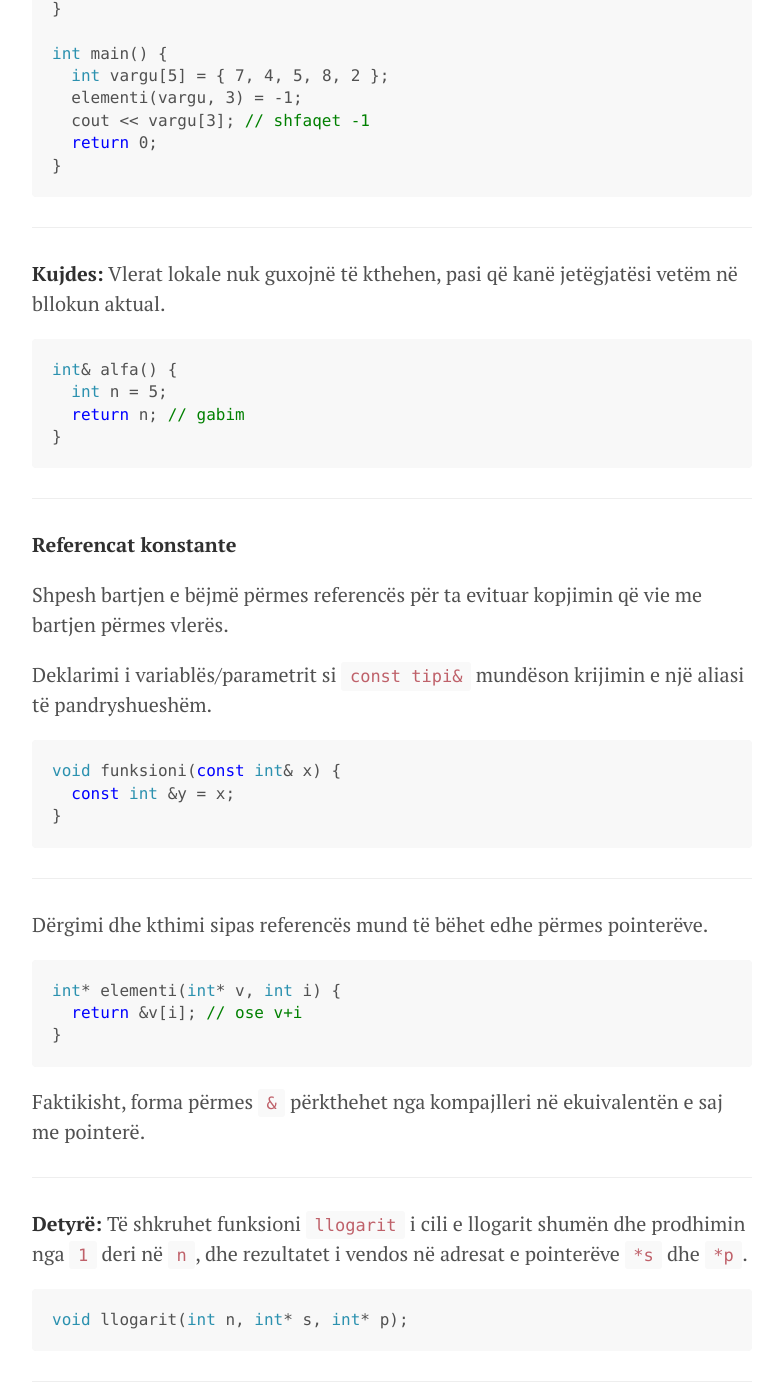
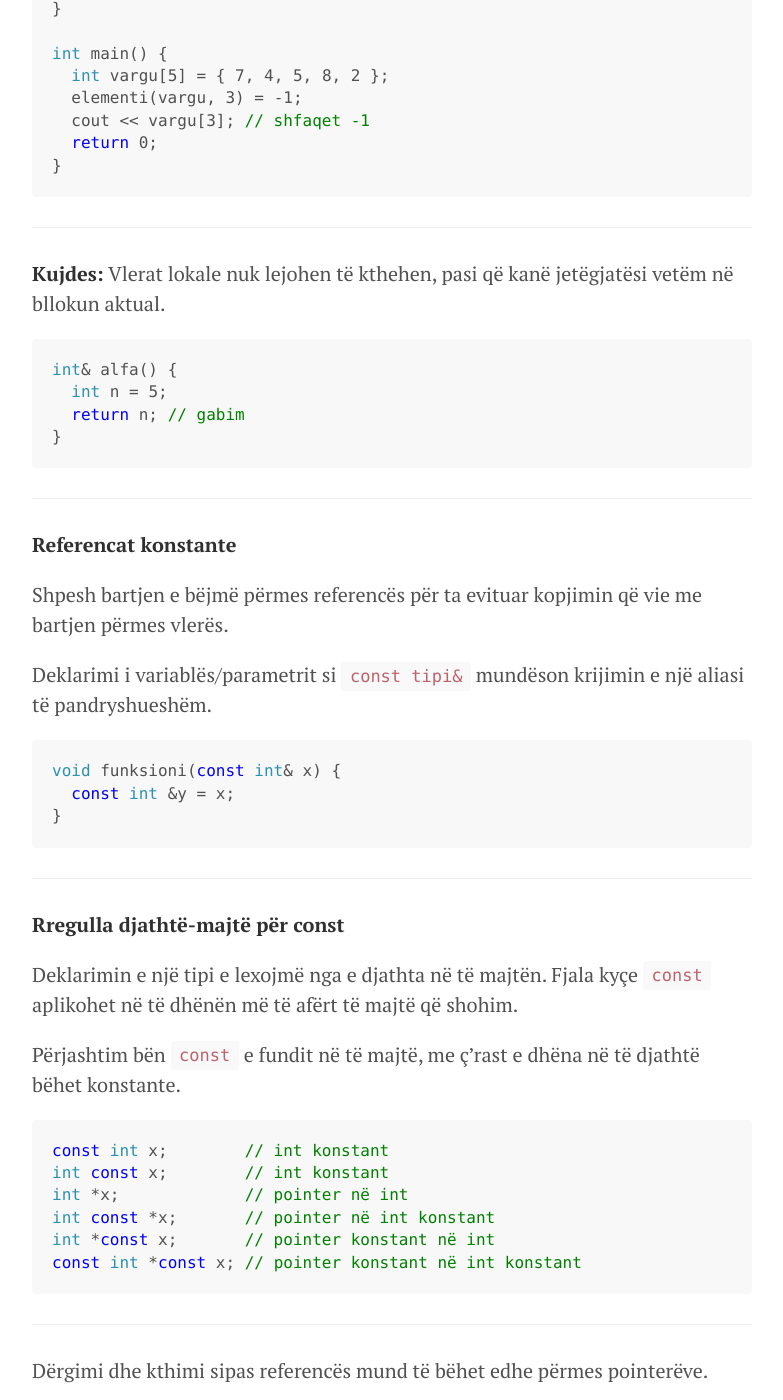
Before and after one commit to edongashi/edongashi.github.io, a Jekyll site: the page built from lendet/algoritmet-dhe-strukturat-e-te-dhenave/java1.md, in a window 1280 px wide and 1400 px high, scrolled down 13121 px. Shown: the whole window, without its empty margins (248-1031 px from the left). Built offline with Jekyll 4.4.1, drawn with Linux system fonts in a browser that asks for light colours; our own code applies the rules of GitHub Pages for plain Markdown files; some of the changed text lies outside the part shown.

Commit message:
Update java1

````diff
--- a/lendet/algoritmet-dhe-strukturat-e-te-dhenave/java1.md
+++ b/lendet/algoritmet-dhe-strukturat-e-te-dhenave/java1.md
@@ -57,7 +57,7 @@ Zakonisht në atë adresë ruhet ndonjë vlerë e tipit të caktuar, psh. `int`,
 
 Deklarimi i pointerit: `tipi* emri`.
 
-Kodi në vazhdim i deklaron dy pointerë `x` dhe `y`.
+Kodi në vazhdim deklaron dy pointerë `x` dhe `y`.
 
 ```cpp
 int* x;
@@ -81,8 +81,8 @@ y = x + 1; // merr vlerën 5
 
 Nëse kemi një pointer `x` atëherë:
 
-- Shprehja `x` e jep vlerën pointerit `x` (adresën).
-- Shprehja `*x` e jep vlerën që gjendet në adresën `x`.
+- Shprehja `x` jep vlerën pointerit `x` (adresën).
+- Shprehja `*x` jep vlerën që gjendet në adresën `x`.
 
 Operatori `*x` për cilindo pointer `x` njihet si **operator i dereferencimit**.
 
@@ -274,7 +274,7 @@ cout << **ptr;
 
 ---
 
-**Detyrë:** Të shkruhet funksioni i cili e llogarit shumën e vargut të numrave me presje dhjetore.
+**Detyrë:** Të shkruhet funksioni i cili llogarit shumën e vargut të numrave me presje dhjetore.
 Parametri i vargut të shkruhet si pointer.
 
 ---
@@ -301,7 +301,7 @@ int main() {
 
 ### Memoria dinamike
 
-Shpesh nuk e dimë sa hapësirë na nevojitet për shënime, psh. gjatësia e vargut.
+Shpesh nuk dimë sa hapësirë na nevojitet për shënime, psh. gjatësia e vargut.
 
 Me operatorin `new` kërkojmë nga sistemi operativ një bllok të memories me madhësi të dëshiruar.
 
@@ -476,7 +476,7 @@ Kur kemi thirrje përmes referencës:
 
 ---
 
-**Detyrë:** Të shkruhet funksioni `llogarit` i cili e llogarit shumën dhe prodhimin
+**Detyrë:** Të shkruhet funksioni `llogarit` i cili llogarit shumën dhe prodhimin
 nga `1` deri në `n`, dhe rezultatet i vendos në parametrat referent `s` dhe `p`.
 
 ```cpp
@@ -504,7 +504,7 @@ int main() {
 
 ---
 
-**Kujdes:** Vlerat lokale nuk guxojnë të kthehen, pasi që kanë jetëgjatësi vetëm në bllokun aktual.
+**Kujdes:** Vlerat lokale nuk lejohen të kthehen, pasi që kanë jetëgjatësi vetëm në bllokun aktual.
 
 ```cpp
 int& alfa() {
@@ -529,6 +529,24 @@ void funksioni(const int& x) {
 
 ---
 
+**Rregulla djathtë-majtë për const**
+
+Deklarimin e një tipi e lexojmë nga e djathta në të majtën.
+Fjala kyçe `const` aplikohet në të dhënën më të afërt të majtë që shohim.
+
+Përjashtim bën `const` e fundit në të majtë, me ç'rast e dhëna në të djathtë bëhet konstante.
+
+```cpp
+const int x;        // int konstant
+int const x;        // int konstant
+int *x;             // pointer në int
+int const *x;       // pointer në int konstant
+int *const x;       // pointer konstant në int
+const int *const x; // pointer konstant në int konstant
+```
+
+---
+
 Dërgimi dhe kthimi sipas referencës mund të bëhet edhe përmes pointerëve.
 
 ```cpp
@@ -541,7 +559,25 @@ Faktikisht, forma përmes `&` përkthehet nga kompajlleri në ekuivalentën e sa
 
 ---
 
-**Detyrë:** Të shkruhet funksioni `llogarit` i cili e llogarit shumën dhe prodhimin
+Shembulli i mëparshëm me referenca konstante:
+
+```cpp
+void funksioni(const int& x) {
+  const int &y = x;
+}
+```
+
+është ekuivalent me:
+
+```cpp
+void funksioni(const int* const x) {
+  const int* const y = x;
+}
+```
+
+---
+
+**Detyrë:** Të shkruhet funksioni `llogarit` i cili llogarit shumën dhe prodhimin
 nga `1` deri në `n`, dhe rezultatet i vendos në adresat e pointerëve `*s` dhe `*p`.
 
 ```cpp
````
Also changed, not shown: other parts of lendet/algoritmet-dhe-strukturat-e-te-dhenave/java1.md (+3 -3 lines), lendet/algoritmet-dhe-strukturat-e-te-dhenave/index.md (+4 -2 lines).
